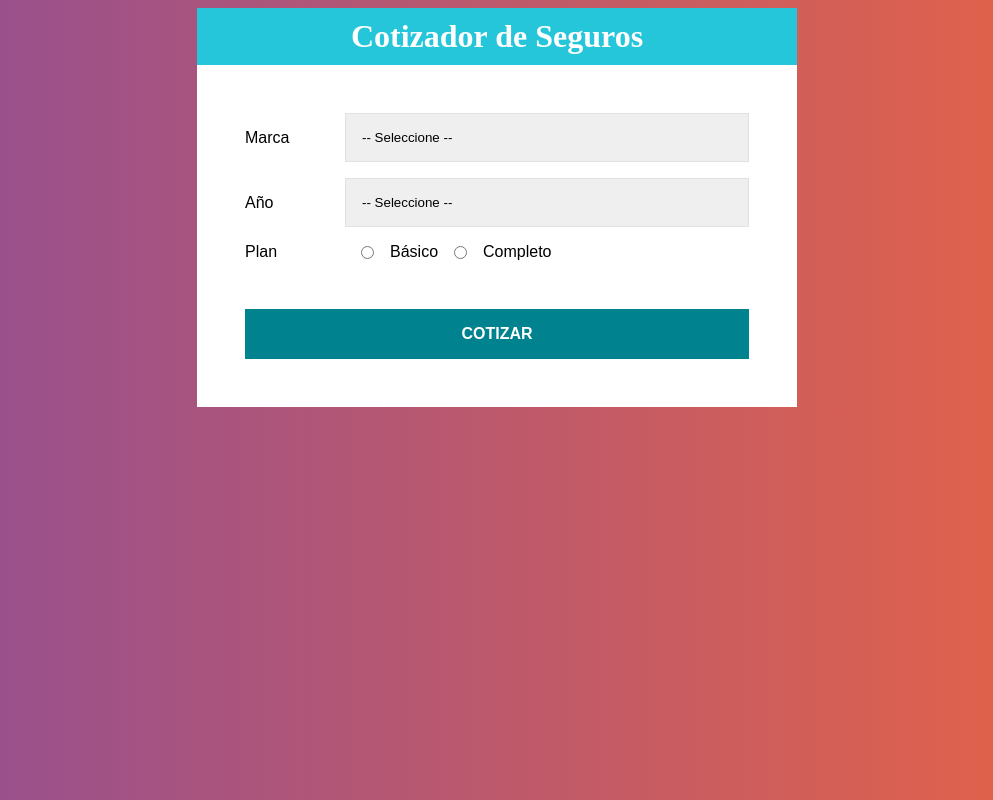
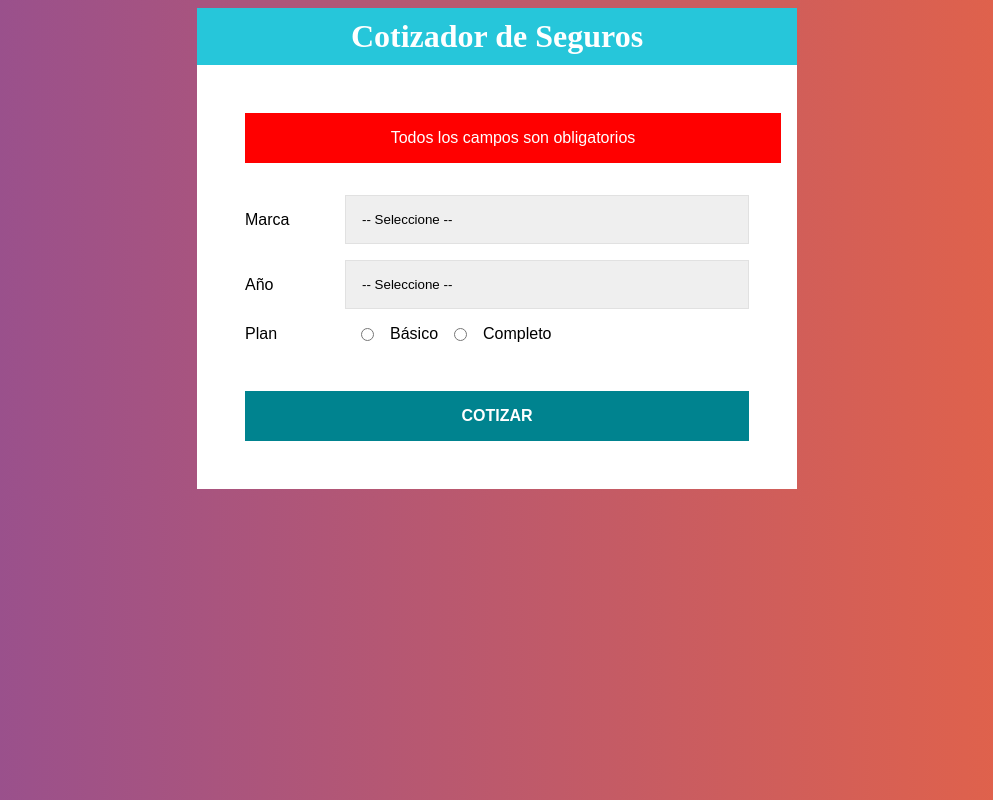
Before and after one commit to javierc22/react-app-03, a React (Create React App) app: page / in a window 1280 px wide. Both pictures are taken after a click on the button "COTIZAR". Shown: the whole page, without its empty margins (143-1136 px from the left). Built offline with nearby package versions, Linux system fonts and the light colour scheme; the HTML template or start-up script is replaced by a standard one.

Commit message:
Validando el formulario

```diff
--- a/src/components/Formulario.jsx
+++ b/src/components/Formulario.jsx
@@ -41,6 +41,15 @@
   }
 `;
 
+const Error = styled.div`
+  background-color: red;
+  color: white;
+  padding: 1rem;
+  width: 100%;
+  text-align: center;
+  margin-bottom: 2rem;
+`;
+
 const Formulario = () => {
 
   const [ datos, guardarDatos ] = useState({
@@ -48,6 +57,8 @@
     year: '',
     plan: ''
   });
+
+  const [ error, guardarError ] = useState(false);
 
   // Extraer los valores del state
   const { marca, year, plan } = datos;
@@ -60,8 +71,27 @@
     })
   }
 
+  // Cuando el usuario presiona submit
+  const cotizarSeguro = e => {
+    e.preventDefault();
+
+    if (marca.trim() === '' || year.trim() === '' || plan.trim() === '') {
+      guardarError(true);
+      return;
+    }
+
+    guardarError(false);
+
+    // Obtener la diferencia de años
+
+    // por cada año hay que restar el 3%
+
+
+  }
+
   return (
-    <form>
+    <form onSubmit={cotizarSeguro}>
+      { error ? <Error>Todos los campos son obligatorios</Error> : null }
       <Campo>
         <Label>Marca</Label>
         <Select name="marca" value={marca} onChange={obtenerInformacion}>
@@ -104,7 +134,7 @@
           onChange={obtenerInformacion}
         /> Completo
       </Campo>
-      <Boton type="button">Cotizar</Boton>
+      <Boton type="submit">Cotizar</Boton>
     </form>
   );
 }
```
